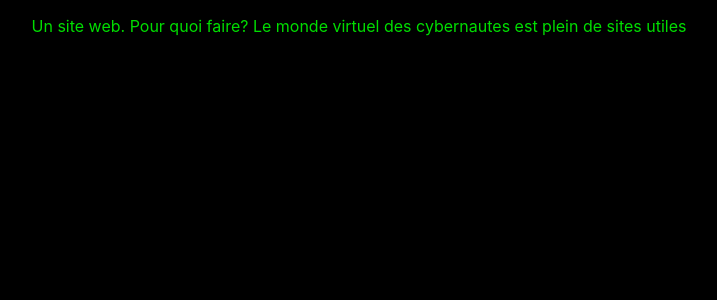
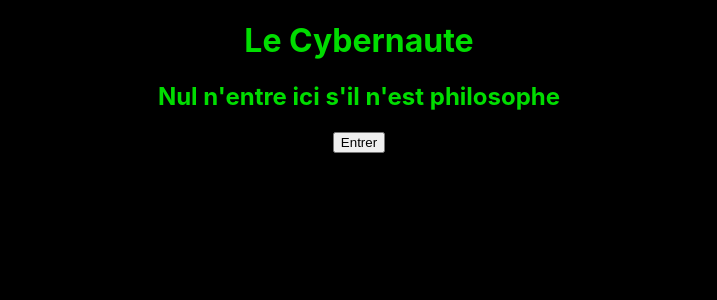
Before and after one commit to albergvasili/folies, a React (Create React App) app in the folder client/: page / in a window 1280 px wide. Shown: the top 300 px of the page, without its empty margins (281-998 px from the left). Built offline with nearby package versions, Linux system fonts and the light colour scheme; the HTML template or start-up script is replaced by a standard one.

Commit message:
Switch rendered component
-Define State to determine component to be rendered
-Use switch statement to change component rendered
-Move body tag styles to src/index.css

```diff
--- a/client/src/App.css
+++ /dev/null
@@ -1,8 +0,0 @@
-body {
-  background-color: #000;
-}
-
-.App {
-  text-align: center;
-  color: #0D0;
-}
--- a/client/src/App.js
+++ b/client/src/App.js
@@ -1,12 +1,21 @@
-import './App.css';
 import Bienvenue from './components/Bienvenue';
+import Main from './components/Main';
+import {useState} from 'react';
 
 function App() {
-  return (
-    <div className="App">
-      <Bienvenue />
-    </div>
-  );
+  const [rendering, setRendering] = useState("main");
+
+  const enter = () => {
+    setRendering("intro");
+  };
+
+  switch (rendering) {
+    case 'main':
+      return (<Main onClick={enter} />);
+    case 'intro':
+      return (<Bienvenue />);
+    default:
+  }
 };
 
 export default App;
--- a/client/src/index.css
+++ b/client/src/index.css
@@ -11,3 +11,9 @@ code {
   font-family: source-code-pro, Menlo, Monaco, Consolas, 'Courier New',
     monospace;
 }
+
+body {
+  background-color: #000;
+  color: #0D0;
+  text-align: center;
+}
```
